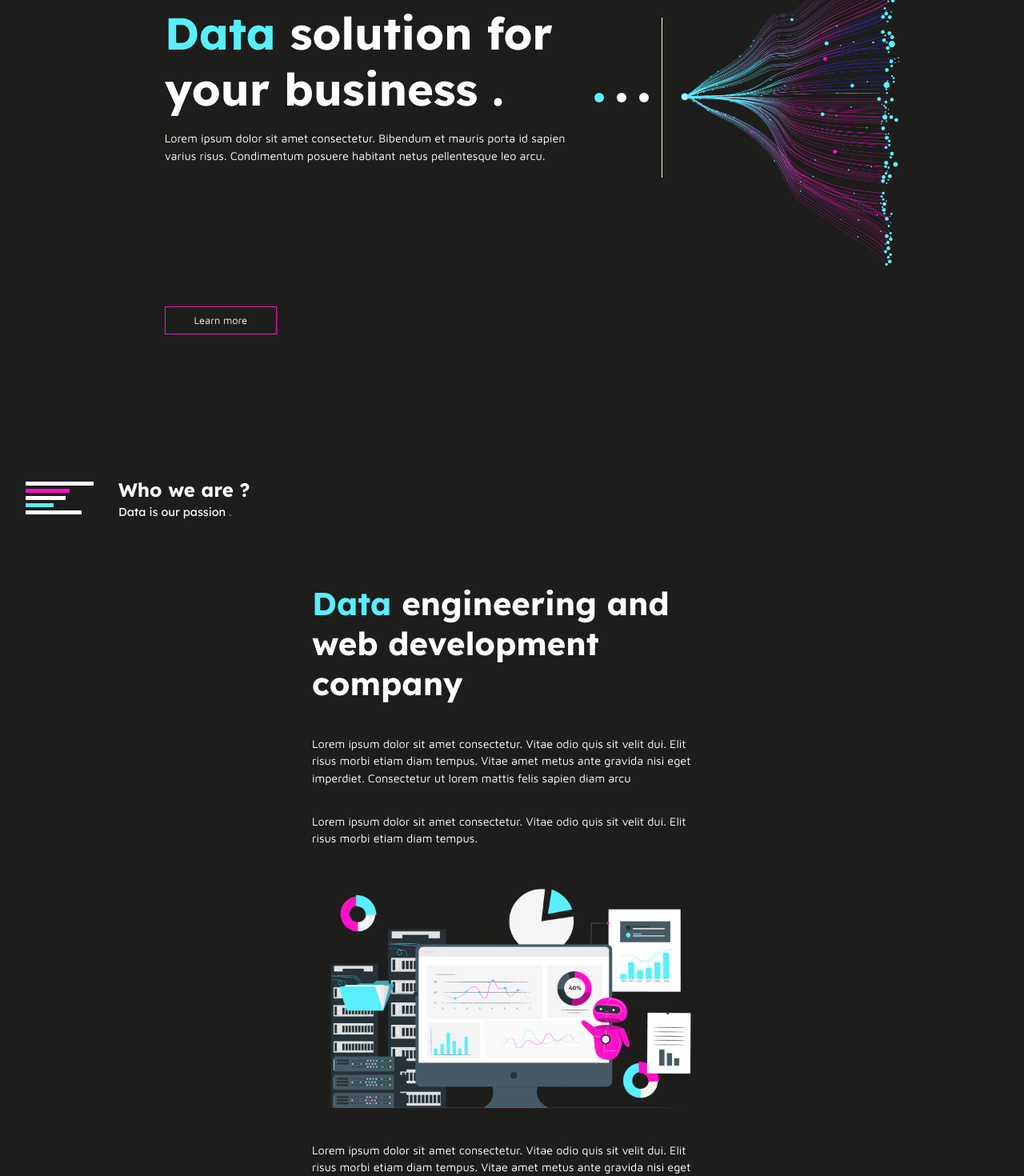
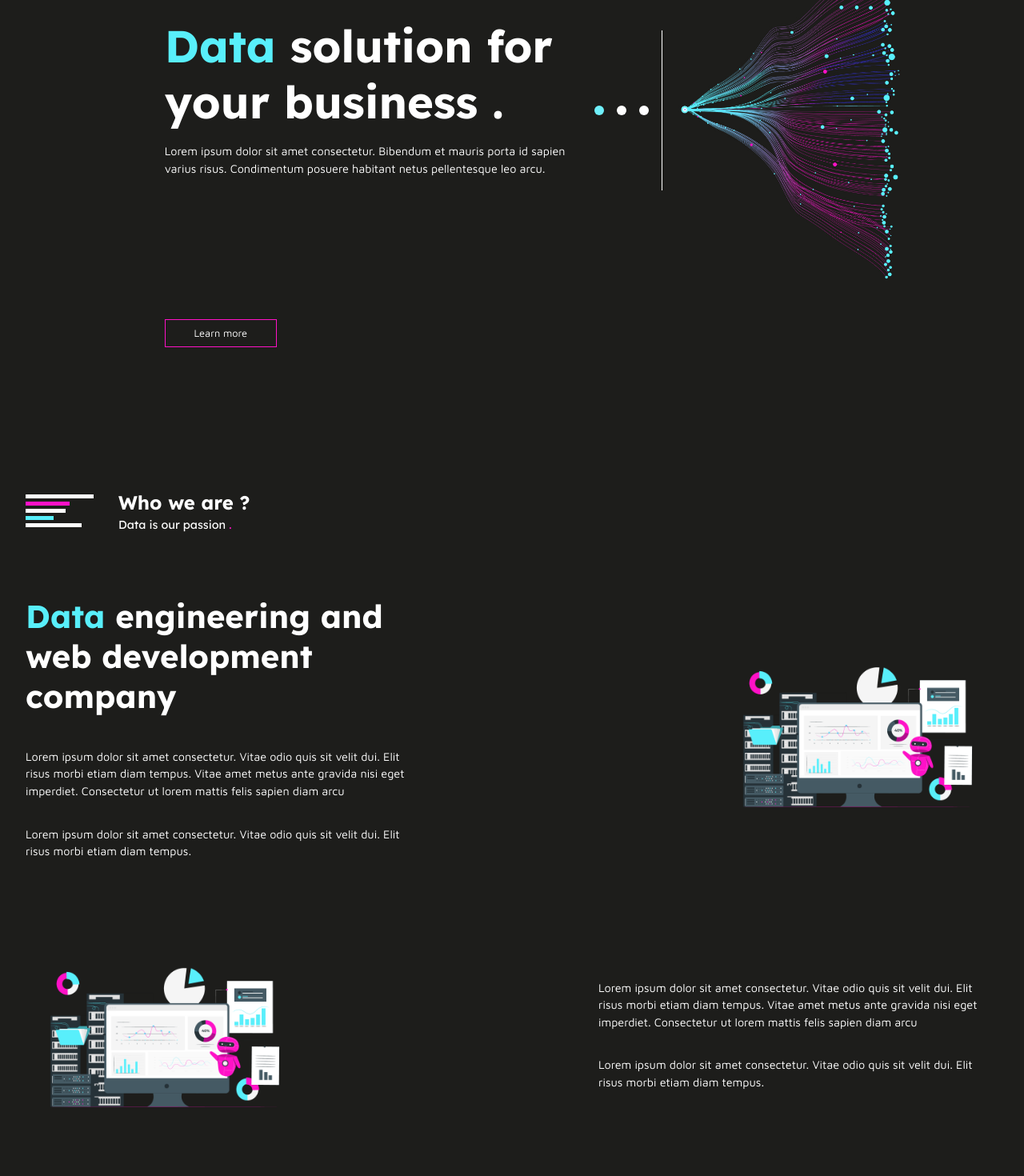
Before and after one commit to marcinzygan/comptrends-next, a Next.js app: page / in a window 1280 px wide. Shown: the part 260-1730 px from the top of the page at 80% size. Built offline with nearby package versions, Linux system fonts and the light colour scheme; some icons are missing.

Commit message:
added styles for about section

```diff
--- a/components/AboutSection/AboutSection.js
+++ b/components/AboutSection/AboutSection.js
@@ -12,6 +12,7 @@ const AboutSection = () => {
       />
       <div className={classes.about__container}>
         <div className={classes.about__txt_container}>
+          <div>
             <h2 className={"h2__txt" + " " + classes.about__h2}>
               <span className={"span__accentSecond"}>Data</span> engineering and
               web development company
@@ -26,6 +27,7 @@ const AboutSection = () => {
               Lorem ipsum dolor sit amet consectetur. Vitae odio quis sit velit
               dui. Elit risus morbi etiam diam tempus.{" "}
             </p>
+          </div>
           <img
             src="/about.png"
             alt="robot showing graph on coputer screen"
@@ -33,7 +35,11 @@ const AboutSection = () => {
           ></img>
         </div>
 
-        <div className={classes.about__txt_container}>
+        <div
+          className={
+            classes.about__txt_container + " " + classes.about__txt_container2
+          }
+        >
           <div>
             <p className={"paragraph__txt"}>
               Lorem ipsum dolor sit amet consectetur. Vitae odio quis sit velit
--- a/components/AboutSection/AboutSection.module.css
+++ b/components/AboutSection/AboutSection.module.css
@@ -6,9 +6,9 @@
   align-items: center;
 }
 .about__img {
-  max-width: 500px;
-  display: block;
-  margin-left: auto;
+  max-width: 350px;
+
+  padding: 0 1rem 0 1rem;
 }
 
 .about__txt_container {
@@ -22,6 +22,32 @@
   margin-top: 2rem;
   margin-bottom: 2rem;
 }
-.about__h2 {
-  max-width: 500px;
+
+/* MEDIA QUERIES */
+
+/* 800px */
+
+@media (min-width: 800px) {
+  .about__container {
+    align-items: flex-start;
+  }
+  .about__txt_container {
+    width: 100%;
+    flex-direction: row;
+    justify-content: space-between;
+    /* margin-right: auto; */
+  }
+  .about__txt_container2 {
+    flex-direction: row-reverse;
+    margin: 0;
+    margin-left: auto;
+    margin-top: 6rem;
+    margin-bottom: 6rem;
+  }
 }
+/* 1300px */
+@media (min-width: 1300px) {
+  .about__img {
+    max-width: 500px;
+  }
+}
--- a/components/Navbar/Navbar.module.css
+++ b/components/Navbar/Navbar.module.css
@@ -142,7 +142,7 @@
 @media (min-width: 300px) {
   .nav {
     /* margin-top: 2rem; */
-    padding-top: 2rem;
+    padding-top: 3rem;
   }
   .logo {
     width: 120px;
--- a/components/OfferSection/OfferSection.module.css
+++ b/components/OfferSection/OfferSection.module.css
@@ -51,7 +51,7 @@
   width: 300px;
 }
 .offer__img_mobile {
-  max-width: 300px;
+  max-width: 350px;
   display: block;
   margin: auto;
   padding: 0 1rem 0 1rem;
--- a/styles/globals.css
+++ b/styles/globals.css
@@ -223,10 +223,10 @@ body {
 /* 1600px */
 @media (min-width: 1600px) {
   .h2__txt {
-    max-width: 700px;
+    max-width: 750px;
   }
   .paragraph__txt {
-    max-width: 700px;
+    max-width: 750px;
   }
 }
 
```
Lines whose indentation alone changed are shown as unchanged.
